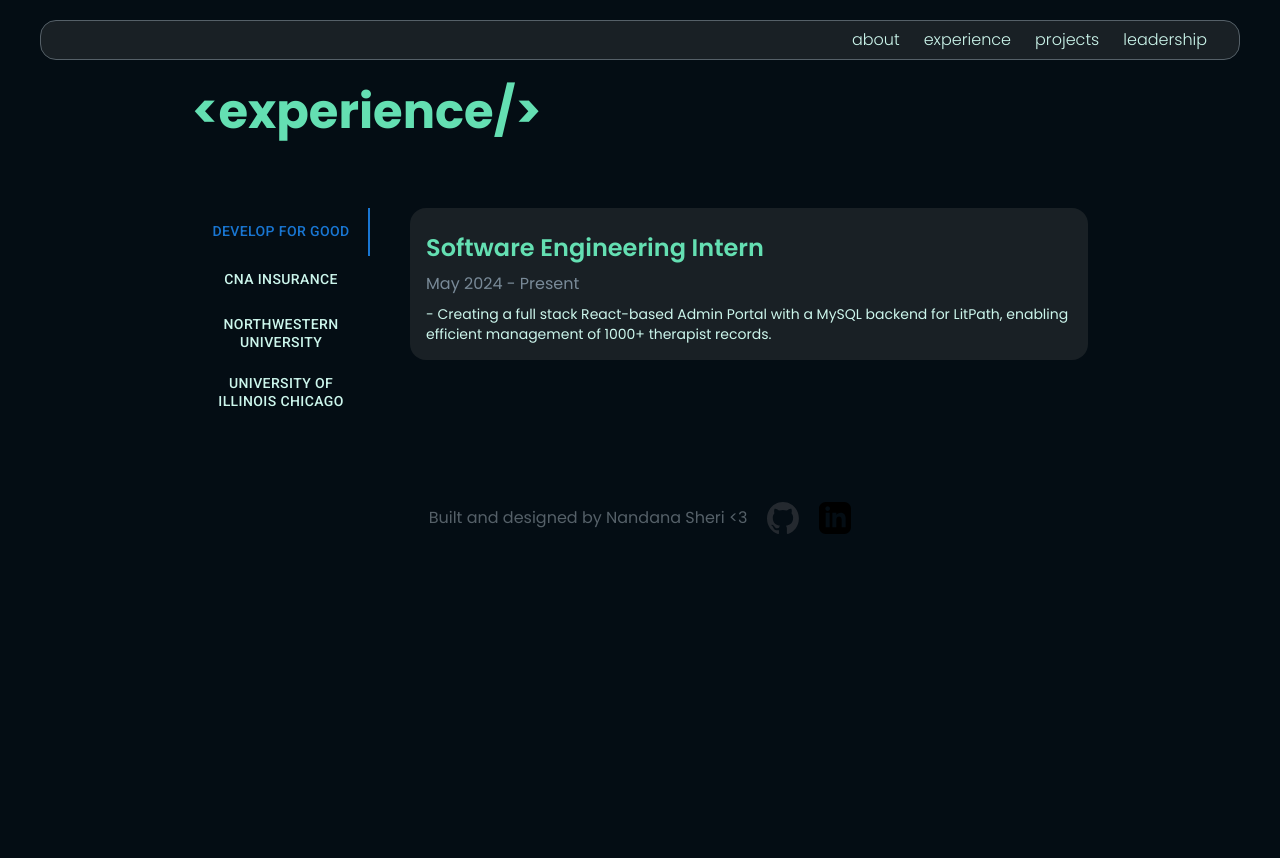
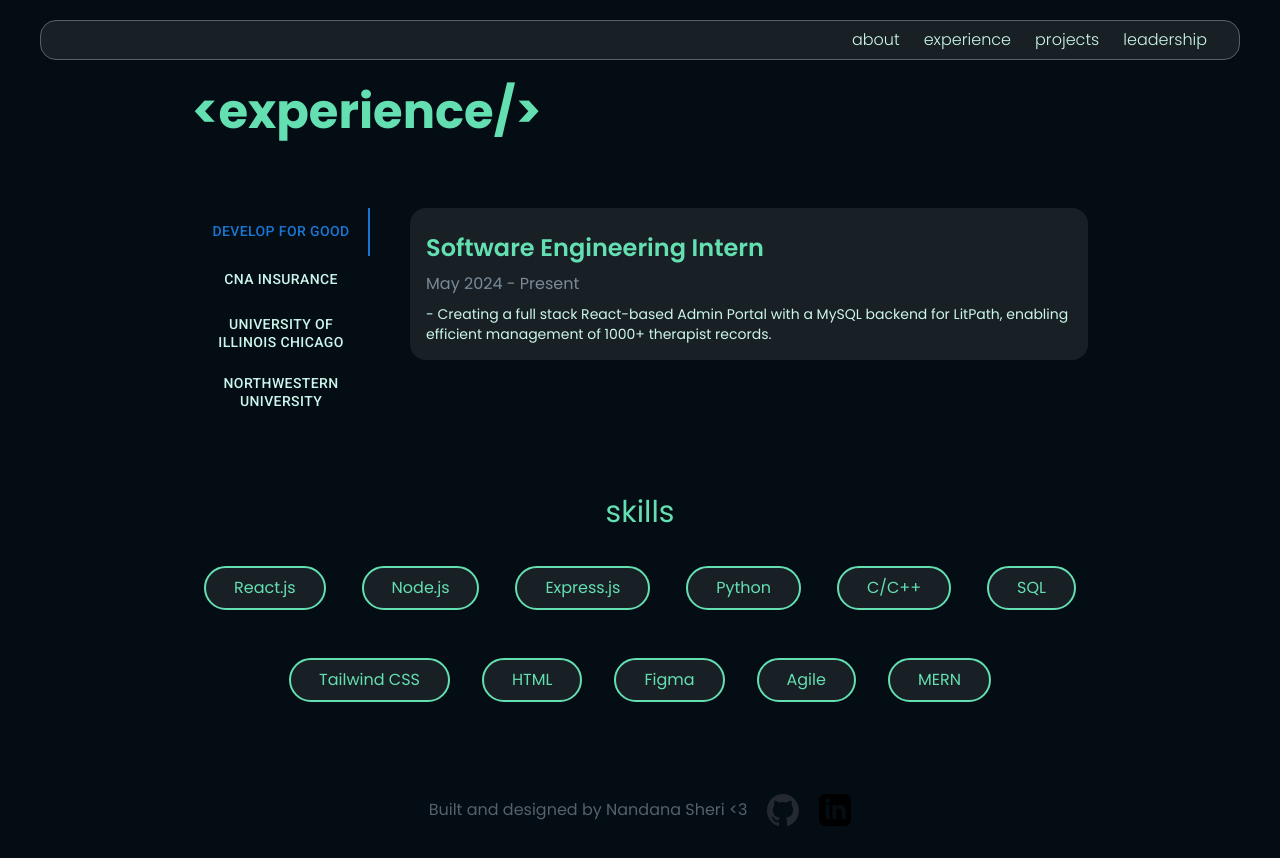
Before and after one commit to nandanasheri/nandana.dev-v1, a React (Create React App) app: page /experience in a window 1280 px wide. Before the commit the page ends 800 px from the top, so only its background shows below. Built offline with nearby package versions, Linux system fonts and the light colour scheme.

Commit message:
experience section done

```diff
--- /dev/null
+++ b/src/components/SkillTag.js
@@ -0,0 +1,7 @@
+export default function SkillTag(props) {
+    return (
+        <div className="border border-2 rounded-3xl border-neon bg-light-bg h-auto">
+            <h1 className="text-neon p-2 px-7 text-center">{props.tag}</h1>
+        </div>
+    )
+}
--- a/src/views/Experience.js
+++ b/src/views/Experience.js
@@ -3,6 +3,7 @@ import Footer from "../components/Footer";
 import Tabs from '@mui/material/Tabs';
 import Tab from '@mui/material/Tab';
 import React, { useState } from "react";
+import SkillTag from "../components/SkillTag";
 
 const TabData = [
   {
@@ -90,17 +91,33 @@ export default function Experience() {
             >
               <Tab sx={{ color: '#CCF6EC'}} label="DEVELOP FOR GOOD" />
               <Tab sx={{ color: '#CCF6EC' }} label="CNA INSURANCE" />
-              <Tab sx={{ color: '#CCF6EC' }} label="NORTHWESTERN UNIVERSITY"/>
-              <Tab sx={{ color: '#CCF6EC' }} label="UNIVERSITY OF ILLINOIS CHICAGO" />
+              <Tab sx={{ color: '#CCF6EC' }} label="UNIVERSITY OF ILLINOIS CHICAGO"/>
+              <Tab sx={{ color: '#CCF6EC' }} label="NORTHWESTERN UNIVERSITY" />
             </Tabs>
-
-            <div className="bg-">
-              {TabData.map((item) => (
-                <TabPanel value={tabVal} index={item.index} head={item.heading} date={item.date} exp={item.exp}></TabPanel>
-              ))}
-            </div>
+            {TabData.map((item) => (
+              <TabPanel value={tabVal} index={item.index} head={item.heading} date={item.date} exp={item.exp}></TabPanel>
+            ))}
 
           </div>
+        </div>
+
+        <h1 className="m-auto max-w-4xl pt-12 mb-6 text-3xl text-center font-subtext font-regular text-neon">skills</h1>
+
+        <div className="bg- m-auto max-w-4xl p-3 mb-6 justify-between flex gap-8">
+          <SkillTag tag="React.js"/>
+          <SkillTag tag="Node.js"/>
+          <SkillTag tag="Express.js"/>
+          <SkillTag tag="Python"/>
+          <SkillTag tag="C/C++"/>
+          <SkillTag tag="SQL"/>
+        </div>
+
+        <div className="bg- m-auto max-w-4xl p-3 mb-6 justify-center flex gap-8">
+          <SkillTag tag="Tailwind CSS"/>
+          <SkillTag tag="HTML"/>
+          <SkillTag tag="Figma"/>
+          <SkillTag tag="Agile"/>
+          <SkillTag tag="MERN"/>
         </div>
 
         <Footer/>
```
